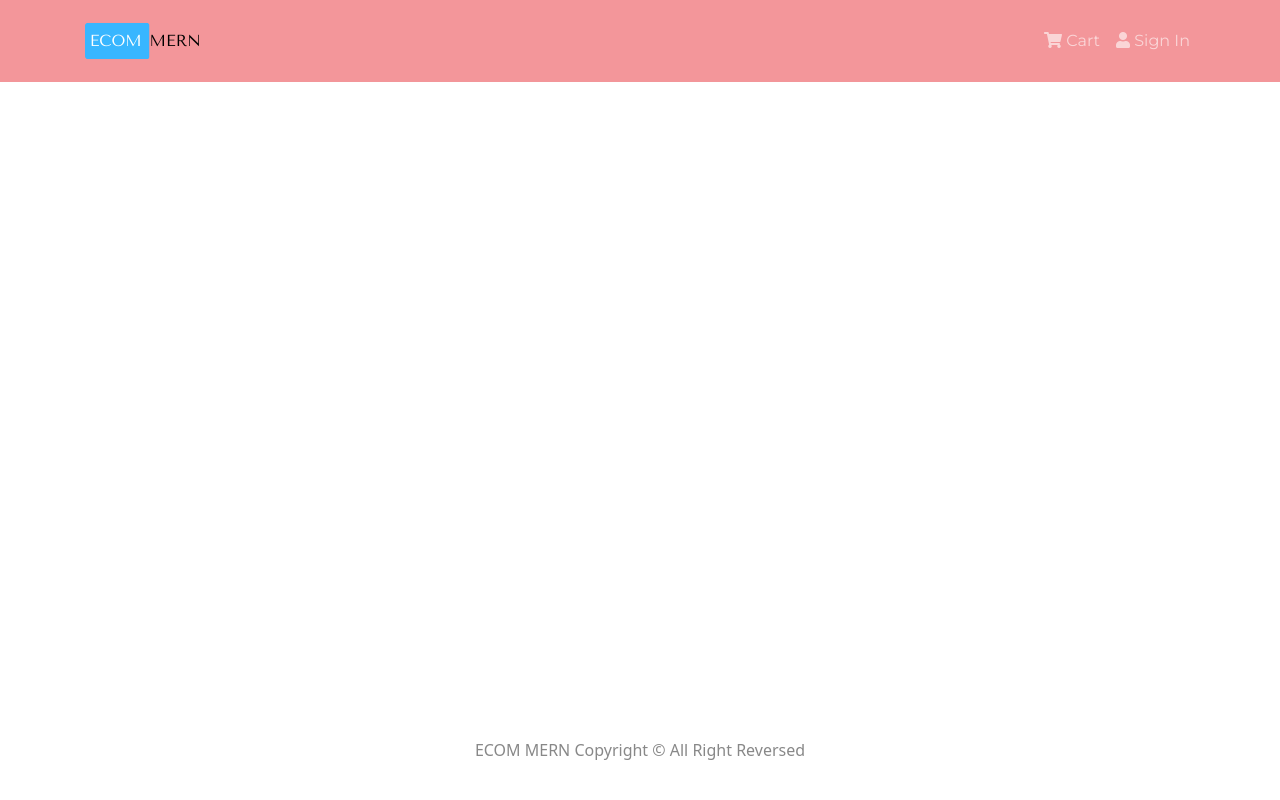
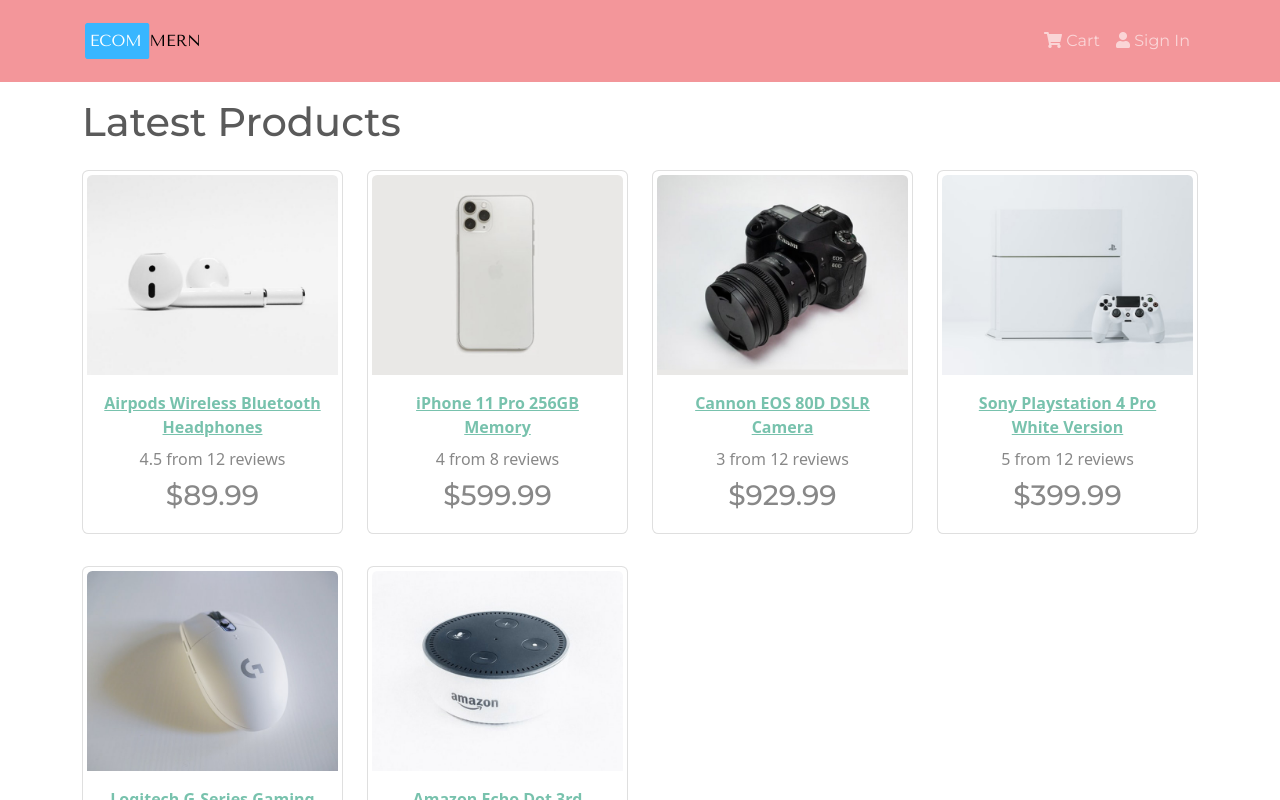
Before and after one commit to thao15059/ecom-mern-bootstrap, a React (Create React App) app in the folder client/: page / in a window 1280 px wide. Shown: the top 800 px of the page. Built offline with nearby package versions, Linux system fonts and the light colour scheme.

Commit message:
implement product component

```diff
--- a/client/src/App.js
+++ b/client/src/App.js
@@ -1,8 +1,9 @@
 import React from "react";
 import { Container } from "react-bootstrap";
 
-import { Footer } from "./components/Footer";
+import Footer from "./components/Footer";
 import Header from "./components/Header";
+import HomePage from "./components/pages/HomePage";
 
 function App() {
   return (
@@ -10,7 +11,9 @@ function App() {
       <Header />
 
       <main className="py-3">
-        <Container></Container>
+        <Container>
+          <HomePage />
+        </Container>
       </main>
 
       <Footer />
--- a/client/src/components/Footer.js
+++ b/client/src/components/Footer.js
@@ -1,7 +1,7 @@
 import React from "react";
 import { Container, Row, Col } from "react-bootstrap";
 
-export const Footer = () => {
+const Footer = () => {
   return (
     <footer>
       <Container>
@@ -14,3 +14,5 @@ export const Footer = () => {
     </footer>
   );
 };
+
+export default Footer;
--- /dev/null
+++ b/client/src/components/Product.js
@@ -0,0 +1,31 @@
+import React from "react";
+import { Card } from "react-bootstrap";
+
+const Product = ({ product }) => {
+  const { _id, name, image, rating, numReviews, price } = product;
+
+  return (
+    <Card className="my-3 p-1 text-center">
+      <a href={`/product/${_id}`}>
+        <Card.Img src={image} variant="top" />
+      </a>
+
+      <Card.Body>
+        <a href={`/product/${_id}`}>
+          <Card.Title as="div">
+            <strong>{name}</strong>
+          </Card.Title>
+        </a>
+        <Card.Text as="div">
+          <div className="my-2">
+            {rating} from {numReviews} reviews
+          </div>
+        </Card.Text>
+
+        <Card.Text as="h3">${price}</Card.Text>
+      </Card.Body>
+    </Card>
+  );
+};
+
+export default Product;
--- /dev/null
+++ b/client/src/components/pages/HomePage.js
@@ -0,0 +1,22 @@
+import React from "react";
+import { Row, Col } from "react-bootstrap";
+
+import products from "../../products";
+import Product from "../Product";
+
+const HomePage = () => {
+  return (
+    <>
+      <h1>Latest Products</h1>
+      <Row>
+        {products.map((product) => (
+          <Col sm={12} md={6} lg={4} xl={3}>
+            <Product key={product._id} product={product} />
+          </Col>
+        ))}
+      </Row>
+    </>
+  );
+};
+
+export default HomePage;
```
Also changed, not shown: client/src/products.js (renamed from client/products.js).
